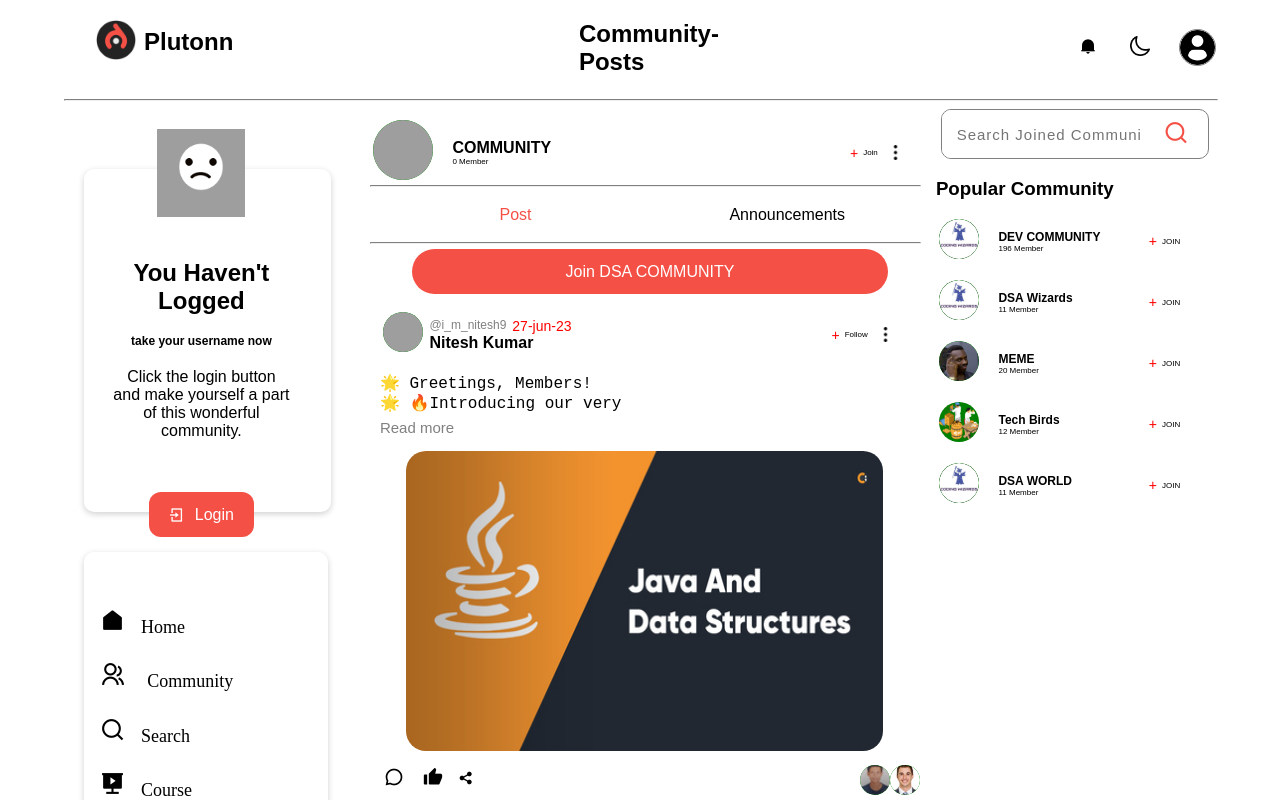
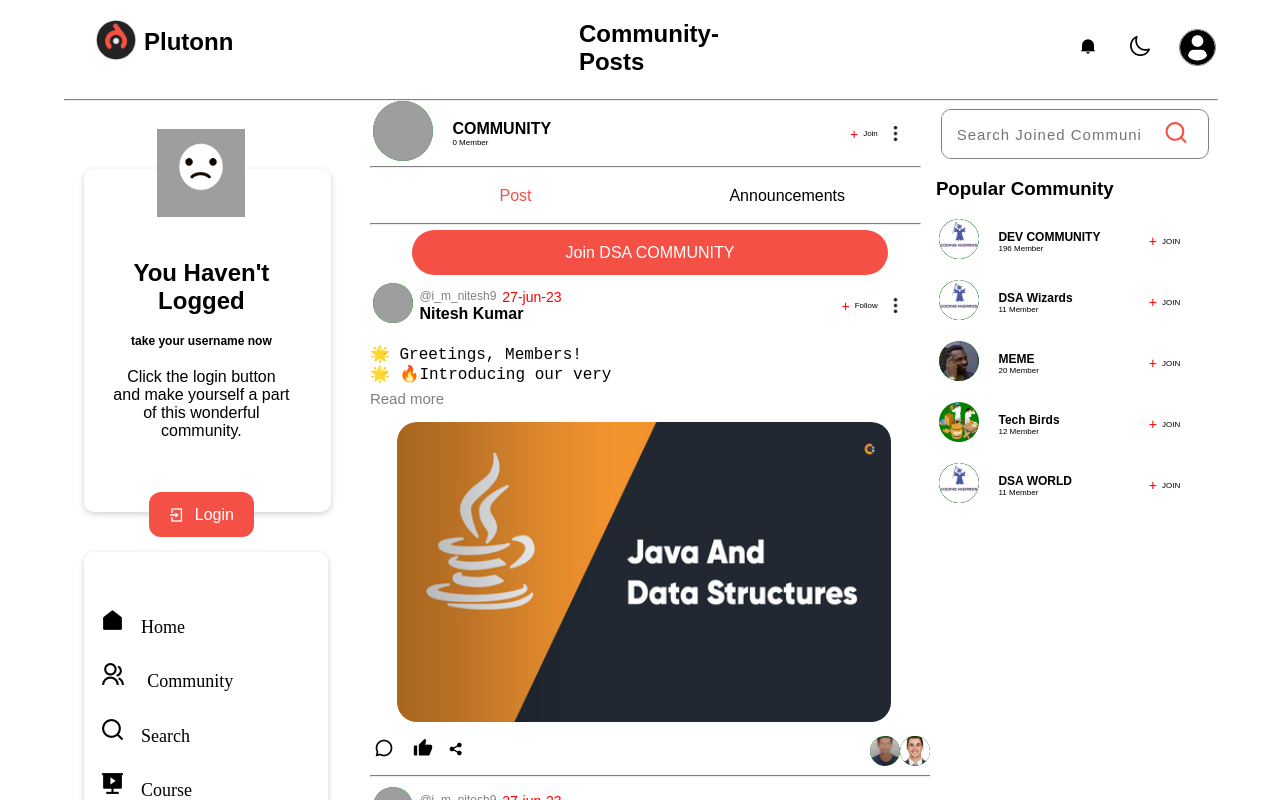
Before and after one commit to ChahitKolte2112/plutonn-ui, a React (Vite) app: page / in a window 1280 px wide. Built offline with nearby package versions, Linux system fonts and the light colour scheme; grey boxes are pictures that could not be loaded.

Commit message:
middlesection dark mode update

```diff
--- a/src/App.css
+++ b/src/App.css
@@ -5,14 +5,13 @@
     justify-content: flex-start;
     /* align-items: center; */
 
-
     background-color: white;
     width: 100vw;
     box-sizing: border-box;
     padding-left: 5%;
     padding-right: 5%;
 }
-.parentdark_div{
+.parentdark_div {
     background-color: rgb(21, 19, 19);
 }
 .section_div {
@@ -40,8 +39,7 @@
     flex: 2;
     background-color: green;
 
-    /* height: 88vh; */
-    border:"solid 2px black";
+    border: "solid 2px black";
     margin-top: 8px;
     box-sizing: border-box;
 }
--- a/src/Component/MiddleSection/MiddleSection.css
+++ b/src/Component/MiddleSection/MiddleSection.css
@@ -2,9 +2,8 @@
     background-color: white;
     box-sizing: border-box;
     width: 100%;
-    height: 98%;
-
-    margin-top: 0.5rem;
+    height: 100%;
+     margin-top: 0rem;
 }
 .middlesectiondark {
     background-color: rgb(21, 19, 19);
--- a/src/Component/MiddleSection/MiddleSection.jsx
+++ b/src/Component/MiddleSection/MiddleSection.jsx
@@ -88,8 +88,9 @@ const MiddleSection = () => {
             <div
                 style={{
                     overflow: "scroll",
-                    height:"80%",
-                    padding: "10px",
+                    height:"75%",
+                    // border:"2px solid white",
+                    // padding: "10px",
                     marginTop: ".5rem ",
                     scroll :"smooth",
                 }}
```
